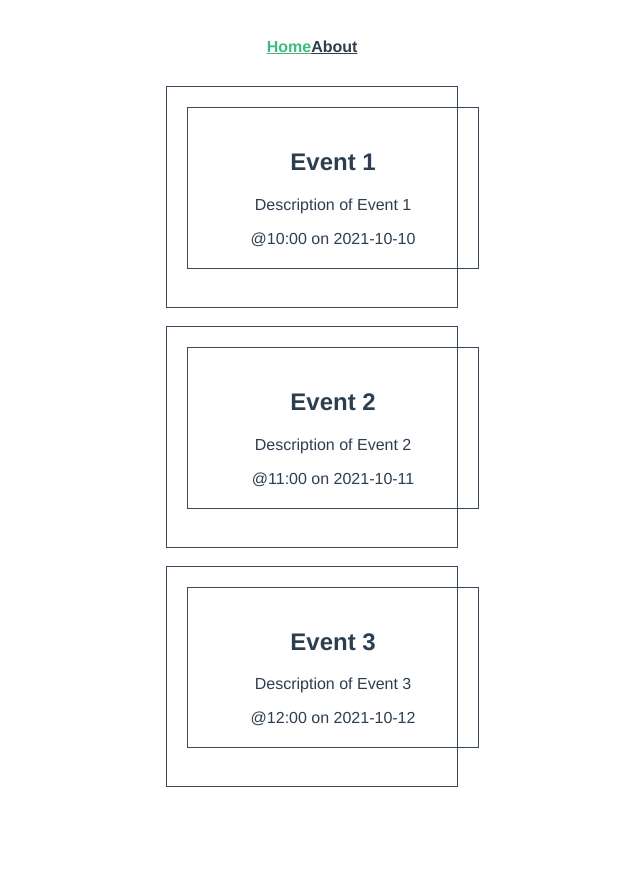
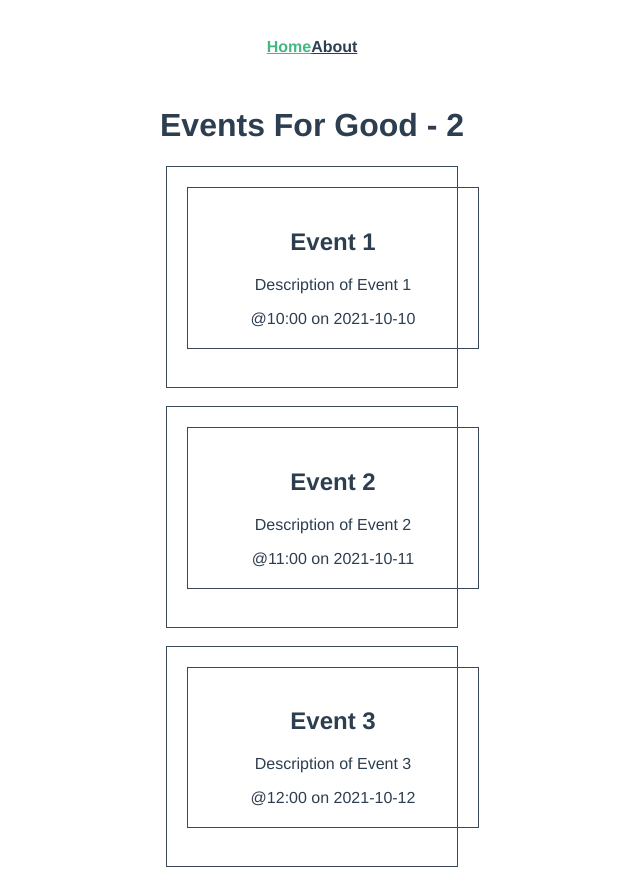
Before and after one commit to devwhere/713-frontend-project, a Vue app: page / in a window 1280 px wide. Shown: the whole page, without its empty margins (328-968 px from the left). Before the commit the page ends 813 px from the top, so only its background shows below. Built offline with nearby package versions, Linux system fonts and the light colour scheme; the HTML template or start-up script is replaced by a standard one.

Commit message:
template topic - event for good

```diff
--- a/src/views/EventListView.vue
+++ b/src/views/EventListView.vue
@@ -47,6 +47,7 @@ const events = ref([
 
 <template>
   <div></div>
+  <h1>Events For Good - 2</h1>
   <div class="event-list">
     <EventCard v-for="event in events" :key="event.id" :event="event" />
   </div>
```
